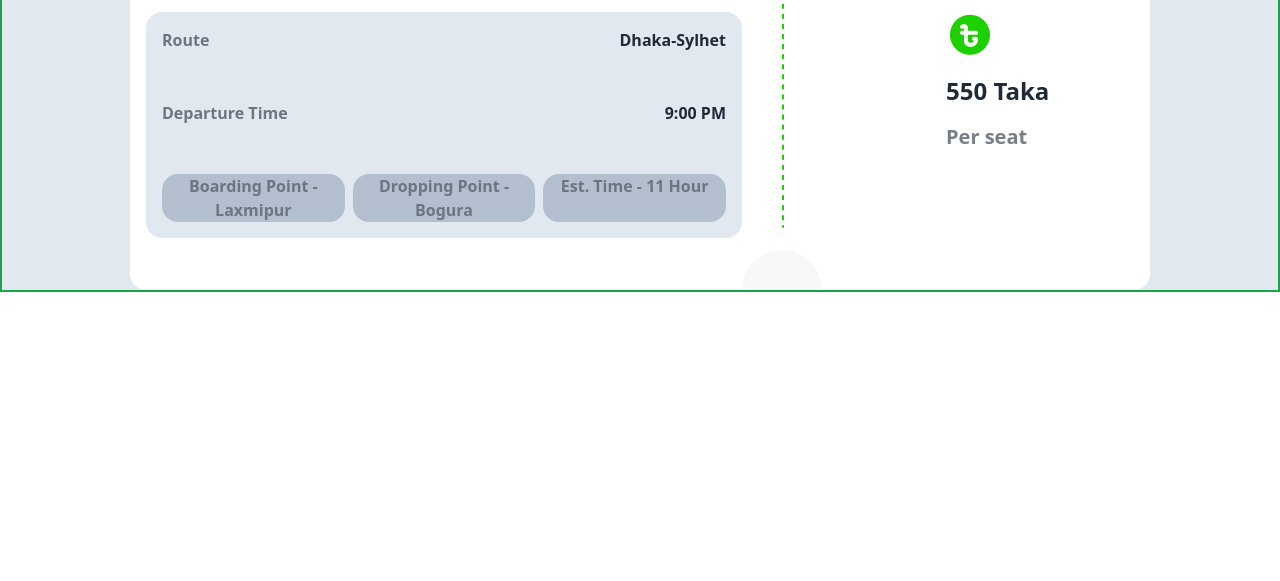
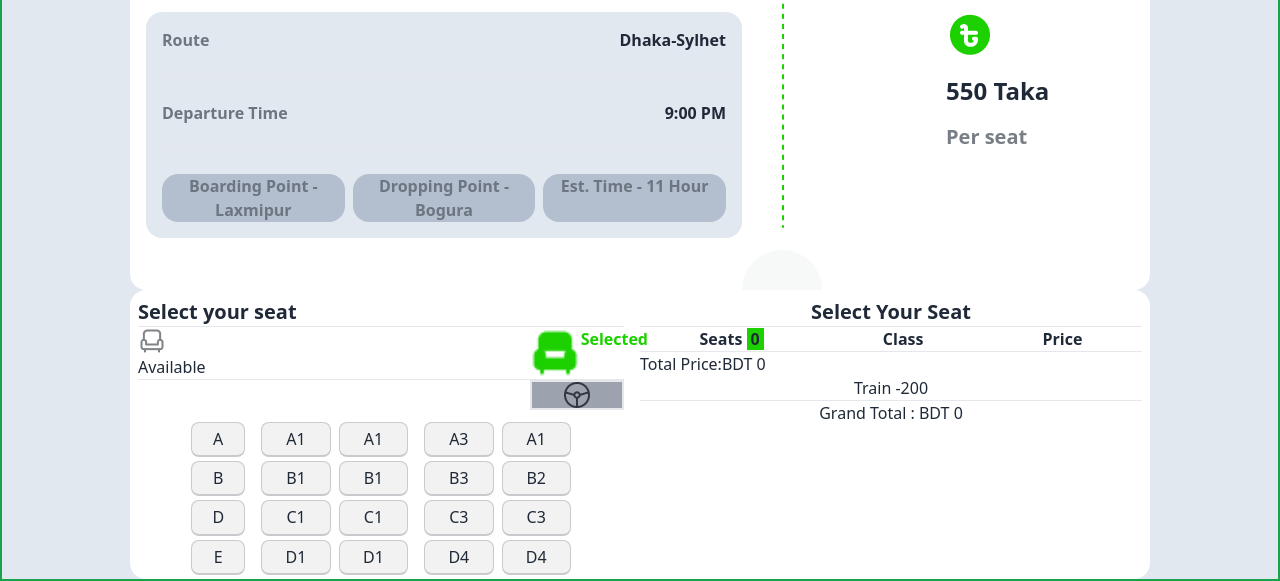
Before and after one commit to Bilshansakib/B9A5-Smart-Ticketing, a plain HTML site: page index.html in a window 1280 px wide. Shown: the part 1691-2272 px from the top of the page. Before the commit the page ends 1983 px from the top, so only its background shows below. Drawn offline with nearby package versions, Linux system fonts and the light colour scheme.

Commit message:
Function started

```diff
--- a/JS/utility.js
+++ b/JS/utility.js
@@ -0,0 +1,17 @@
+function moveSection () {
+    const section1 = document.getElementById('header-section');
+    const section2 = document.getElementById('paribahan-section');
+
+    section1.parentNode.insertBefore(section2,section1.nextSibling)
+}
+
+let count = 0;
+const allBtn = document.getElementsByClassName("add-btn");
+
+for (const btn of allBtn) {
+    btn.addEventListener("click",function(e){
+        count = count + 1;
+        document.getElementById("seat-count").innerText = count;
+
+    })
+}
--- a/index.html
+++ b/index.html
@@ -25,7 +25,7 @@
     </style>
   </head>
   <body>
-    <header class="lg:mt-10 mx-4 lg:mx-32">
+    <header id="header-section" class="lg:mt-10 mx-4 lg:mx-32">
       <nav
         class="bg-[url(images/banner.png)] rounded-2xl w-full min-h-screen bg-no-repeat bg-center"
       >
@@ -106,7 +106,10 @@
               as a city, town, or region. Here are some common aspects of bus
               service.
             </p>
-            <button class="btn bg-[#1DD100] text-black border-none px-8">
+            <button
+              onclick="moveSection()"
+              class="btn bg-[#1DD100] text-black border-none px-8"
+            >
               Buy Tickets
             </button>
           </div>
@@ -171,6 +174,7 @@
       <!-- P.H Poribahan section -->
 
       <section
+        id="paribahan-section"
         class="lg:mt-24 mt-12 rounded-t-3xl bg-slate-200 border-green-600 border-2"
       >
         <div class="mt-16 font-bold space-y-6">
@@ -247,6 +251,125 @@
             </div>
           </div>
         </div>
+
+        <div class="flex justify-around bg-white mx-4 lg:mx-32 rounded-2xl">
+          <div class="flex-1">
+            <div class=" p-2">
+              <h2 class="text-xl font-bold">Select your seat</h2>
+              <hr />
+              <div class="flex justify-between">
+                <div>
+                  <img src="images/seat-gray.png" alt="seat-gray" />
+                  <p>Available</p>
+                </div>
+                <div class="flex">
+                  <img
+                    src="images/seat-green-filled.png"
+                    alt="seat-green-filled"
+                  />
+                  <p class="font-bold spacial-color">Selected</p>
+                </div>
+              </div>
+              <hr class="hover:selection:" />
+              <div class="flex justify-end">
+                <img
+                  class="border-2 px-8 bg-gray-400"
+                  src="images/steering.png"
+                  alt="steering"
+                />
+              </div>
+            </div>
+            <!-- grid seat-->
+            <div class="flex justify-around">
+              <div class="grid grid-cols-7 space-x-4">
+                <div class="flex flex-col col-span-1 justify-center gap-1">
+                  <button class="kbd">A</button>
+                  <button class="kbd">B</button>
+                  <button class="kbd">D</button>
+                  <button class="kbd">E</button>
+                </div>
+                <div class="flex col-span-3 gap-2">
+                  <div
+                    class="flex flex-col col-span-2 justify-center gap-1 my-1 w-full"
+                  >
+                    <button class="add-btn kbd px-6">A1</button>
+                    <button class="add-btn kbd">B1</button>
+                    <button class="add-btn kbd">C1</button>
+                    <button class="add-btn kbd">D1</button>
+                  </div>
+                  <div class="flex flex-col justify-center gap-1 my-1 w-full">
+                    <button class="add-btn kbd px-6">A1</button>
+                    <button class="add-btn kbd">B1</button>
+                    <button class="add-btn kbd">C1</button>
+                    <button class="add-btn kbd">D1</button>
+                  </div>
+                </div>
+                <div class="flex col-span-3 gap-2">
+                  <div
+                    class="flex flex-col col-span-2 justify-center gap-1 my-1 w-full"
+                  >
+                    <button class="add-btn kbd px-6">A3</button>
+                    <button class="add-btn kbd">B3</button>
+                    <button class="add-btn kbd">C3</button>
+                    <button class="add-btn kbd">D4</button>
+                  </div>
+                  <div
+                    class="flex flex-col col-span-2 justify-center gap-1 my-1 w-full"
+                  >
+                    <button class="add-btn kbd px-6">A1</button>
+                    <button class="add-btn kbd">B2</button>
+                    <button class="add-btn kbd">C3</button>
+                    <button class="add-btn kbd">D4</button>
+                  </div>
+                </div>
+              </div>
+            </div>
+          </div>
+
+          <!-- seat calculation -->
+          <div class="flex-1 text-center p-2">
+            <div id="cart-container" class="cart">
+              <h1 class="text-xl font-bold">Select Your Seat</h1>
+              <hr />
+              <div class="flex justify-around">
+                <ul
+                  id="selected-place-container"
+                  class="selected-place-container"
+                >
+                  <h1 class="font-extrabold">
+                    Seats
+                    <span id="seat-count" class="bg-[#1dd100] px-1">0</span>
+                  </h1>
+                </ul>
+                <ul
+                  id="selected-place-container"
+                  class="selected-place-container"
+                ><h1 class="font-extrabold">Class</h1></ul>
+                <ul
+                  id="selected-place-container"
+                  class="selected-place-container"
+                ><h1 class="font-extrabold">Price</h1></ul>
+              </div>
+              <hr />
+              <div class="calculation-area flex justify-between">
+                <!-- total Price -->
+                <h4 class="flex">
+                  <span>Total Price:</span>
+                  <span>BDT <span id="total-cost">0</span></span>
+                </h4>
+              </div>
+              <div class="all-cat-btn">
+                <button onclick="grandTotal('train')" class="category-btn">
+                  Train -200
+                </button>
+              </div>
+              <hr />
+              <h4>
+                Grand Total : <span>BDT <span id="grand-total">0</span></span>
+              </h4>
+            </div>
+          </div>
+        </div>
       </section>
     </main>
     <footer></footer>
```
Also changed, not shown: images/steering.png (added).
